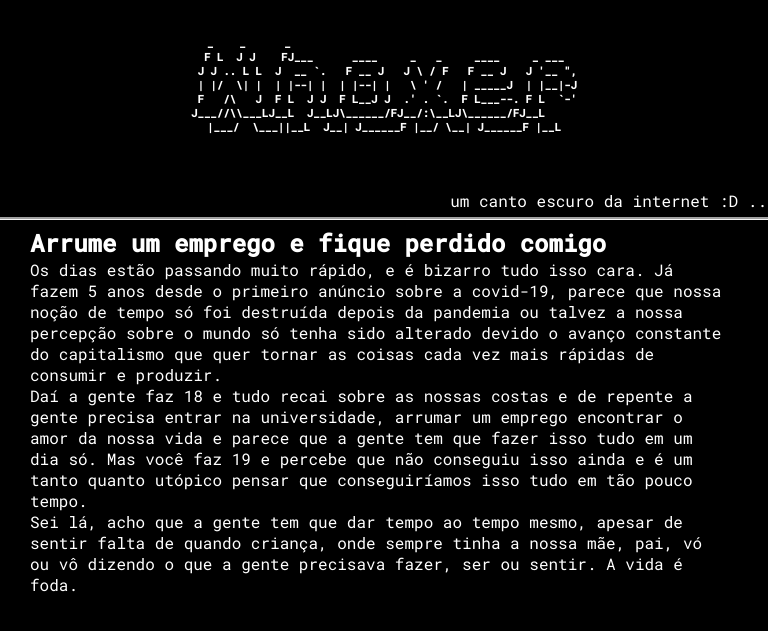
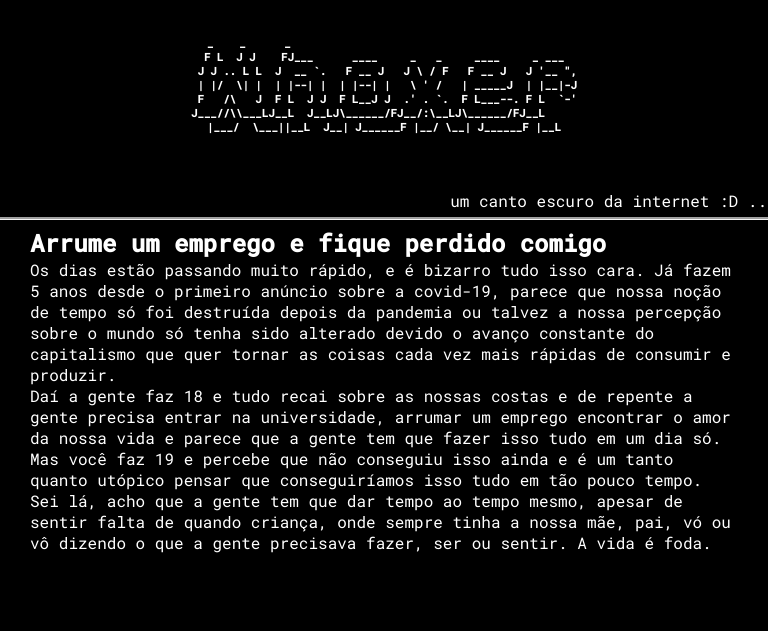
Before and after one commit to whoxer/whoxer.github.io, a PHP site: page /bla_bla_bla/futuro.html in a window 768 px wide. Shown: the top 631 px of the page. Run offline with PHP 8.4, Linux system fonts and the light colour scheme.

Commit message:
CSS atualizado

```diff
--- a/css/new-post.css
+++ b/css/new-post.css
@@ -33,7 +33,7 @@
 }
 
 @media screen and (max-width: 800px) and (min-width: 100px) {
-     .post {
+   .post {
         text-align: left;
         margin-top: 10px;
         margin-left: 30px;
--- a/css/post.css
+++ b/css/post.css
@@ -31,61 +31,20 @@
         text-align: center;
         /* ---------------------- */
     }
-    .description {
-        text-align: right;
-        padding-bottom: 10px;
-    }
-    .blog-content {
-        display: inline-flex;
-        padding: 0px;
-        margin-top: 50px;
-    }
-    .categories {
-        /* ----------------------- */
-        margin-left: 500px;
-        padding-left: 30px;
-        padding-right: 30px;
-        padding-bottom: 10px;
-        /* ---------------------- */
-        outline-color: whitesmoke;
-        outline-style: groove;
-    }
-    .sub-desc-1 {
-        padding-top: 10px;
-    }
-    .option-1 {
-        margin-top: 20px;
-        margin-bottom: 5px;
-        margin-left: 5px;
+   .post {
         text-align: left;
-        list-style: inside;
-    }
-    .option-1:hover {
-        background-color: white;
-        color: black;
-    }
-    .post {
-        /* --------------------- */
-        margin-left: 20px;
-        padding-bottom: 10px;
-        padding-left: 20px;
-        /* --------------------  */
-        /* outline-color: whitesmoke;
-        outline-style: groove; */
-    }
-    .content {
-        padding-right: 20px;
-        margin-right: 20px;        /* padding-top: 10px; */
-        justify-content: left;
+        margin-top: 100px;
+        margin-left: 300px;
+        margin-right: 300px;
    }
    .back-button {
-        display: inline;
+      float: inline-end;
+      margin-right: 100px;
+      margin-bottom: 50px;
    }
-    .button {
-        background-color: black;
-        color: white;
-        outline-color: white;
-        outline-style: double;
+   .citestyle {
+      background-color: gray;
+      color: black;
    }
 }
 
@@ -108,55 +67,17 @@
         text-align: right;
         padding-bottom: 5px;
     }
-    .blog-content {
-        display: block;
-        padding: 5px;
-        margin-top: 5px;
-    }
-    .categories {
-        /* ----------------------- */
-        margin-left: 10px;
-        margin-right: 10px;
-        padding-left: 0px;
-        padding-right: 0px;
-        padding-bottom: 0px;
-        /* ---------------------- */
-        outline-color: whitesmoke;
-        outline-style: groove;
-        display: none;
-    }
-    .sub-desc-1 {
-        padding-top: 10px;
-        text-align: center;
-    }
-    .option-1 {
+       .post {
+        text-align: left;
         margin-top: 10px;
-        margin-bottom: 20px;
-        margin-left: 10px;
-        text-align: left;
-        list-style: inside;
-    }
-    .option-1:hover {
-        background-color: white;
-        color: black;
-    }
-    .post {
-        /* --------------------- */
-        margin-top: 10px;
-        margin-left: 10px;
-        margin-bottom: 10px;
-        padding-bottom: 10px;
-        padding-left: 20px;
-        /* --------------------  */
-        /* outline-color: whitesmoke;
-        outline-style: groove; */
-    }
-    .content {
-        padding-right: 20px;
-        margin-right: 20px;        /* padding-top: 10px; */
-        justify-content: left;
+        margin-left: 30px;
+        margin-right: 30px;
    }
    .back-button {
          display: none;
    }
+   .citestyle {
+      background-color: gray;
+      color: black;
    }
+}
```
Lines whose indentation alone changed are shown as unchanged.
